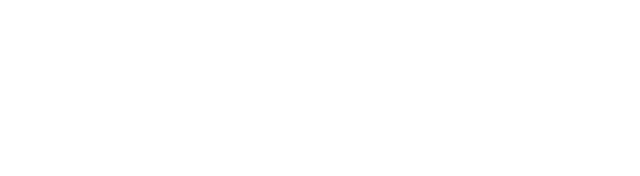
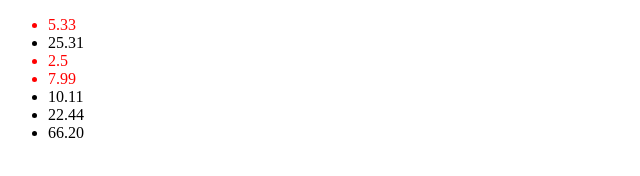
Before and after one commit to lanadz-shopify/egghead_es6, a website with bundled scripts: page index.html in a window 1280 px wide. Shown: the whole page, without its empty margins (0-640 px from the left). Built offline with nearby package versions, Linux system fonts and the light colour scheme.

Commit message:
Array.from

```diff
--- a/index.html
+++ b/index.html
@@ -1,4 +1,17 @@
 <!DOCTYPE html>
 <html lang="en">
-  <script type='module' src='./main.js'></script>
+<script type='module' src='./main.js'></script>
+
+<body>
+  <ul>
+    <li class='element'>5.33</li>
+    <li class='element'>25.31</li>
+    <li class='element'>2.5</li>
+    <li class='element'>7.99</li>
+    <li class='element'>10.11</li>
+    <li class='element'>22.44</li>
+    <li class='element'>66.20</li>
+  </ul>
+</body>
+
 </html>
--- a/main.js
+++ b/main.js
@@ -116,3 +116,10 @@ logRole(lana);
 //
 // console.log(sumTwo(1, 2));
 console.log('1+2 = ', sumTwo(1, 2));
+
+// 10 array like object
+const productList = Array.from(document.querySelectorAll('.element'));
+console.log(productList);
+productList
+  .filter(product => parseFloat(product.innerHTML) < 10)
+  .forEach((product) => { product.style.color = 'red'; });
```
